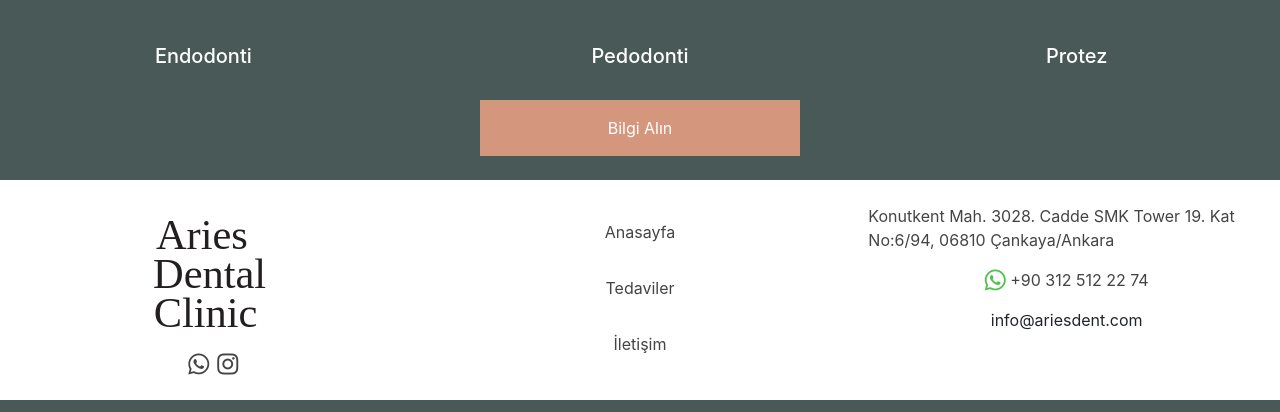
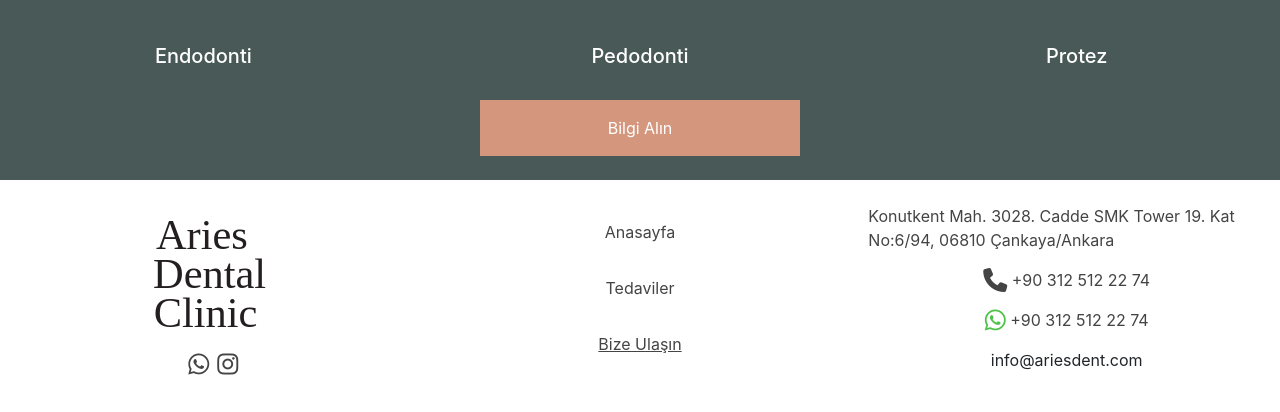
Before and after one commit to emrekaankocoglu/aries-flask, a Flask app: page / in a window 1280 px wide. Shown: the part 1911-2323 px from the top of the page. Run offline with Flask 3, Linux system fonts and the light colour scheme; some libraries are stand-ins or nearby versions.

Commit message:
hrefs, logos on footer

```diff
--- a/templates/index.html
+++ b/templates/index.html
@@ -141,10 +141,10 @@
         <div class="col d-flex flex-column align-items-center">
           <img src="images/dental-logo.svg" alt="Logo" class="mt-2 mb-2 images-contain" style="width: 15vh;" />
           <div class="d-flex flex-row align-items-center">
-            <a href="#">
+            <a href="https://wa.me/903125122274">
               <i class="fa-brands fa-whatsapp fa-xl mr-2 " style="color: #444444;"></i>
             </a>
-            <a href="#">
+            <a href="https://www.instagram.com/ariesdentalclinic/">
               <i class="fa-brands fa-instagram fa-xl" style="color: #444444;"></i>
             </a>
           </div>
@@ -152,11 +152,14 @@
         <div class="col d-flex flex-column align-items-center">
           <div class="row"><a class="p-3" style="color: #444444;" href="index.html">Anasayfa</a></div>
           <div class="row"><a class="p-3" style="color: #444444;" href="contact.html">Tedaviler</a></div>
-          <div class="row"><a class="p-3" style="color: #444444;" href="contact.html">İletişim</a></div>
+          <div class="row"><a class="p-3" style="color: #444444; text-decoration: underline;" href="contact.html">Bize Ulaşın</a></div>
         </div>
         <div class="col d-flex flex-column align-items-center">
 
           <p> <a href="https://goo.gl/maps/ZS4mnz4v3d4JsHVF6" style="color: #444444;" >  Konutkent Mah. 3028. Cadde SMK Tower 19. Kat No:6/94, 06810 Çankaya/Ankara </a> </p>
+          <p><a href="tel:+903125122274" style="color: #444444;" >
+            <i class="fa-solid fa-phone fa-xl" style="color: #444444;"></i>
+            +90 312 512 22 74 </a></p>
           <p><a href="https://wa.me/903125122274" style="color: #444444;" >
             <i class="fa-brands fa-whatsapp fa-xl" style="color: #4dc247;"></i>
             +90 312 512 22 74 </a></p>
```
